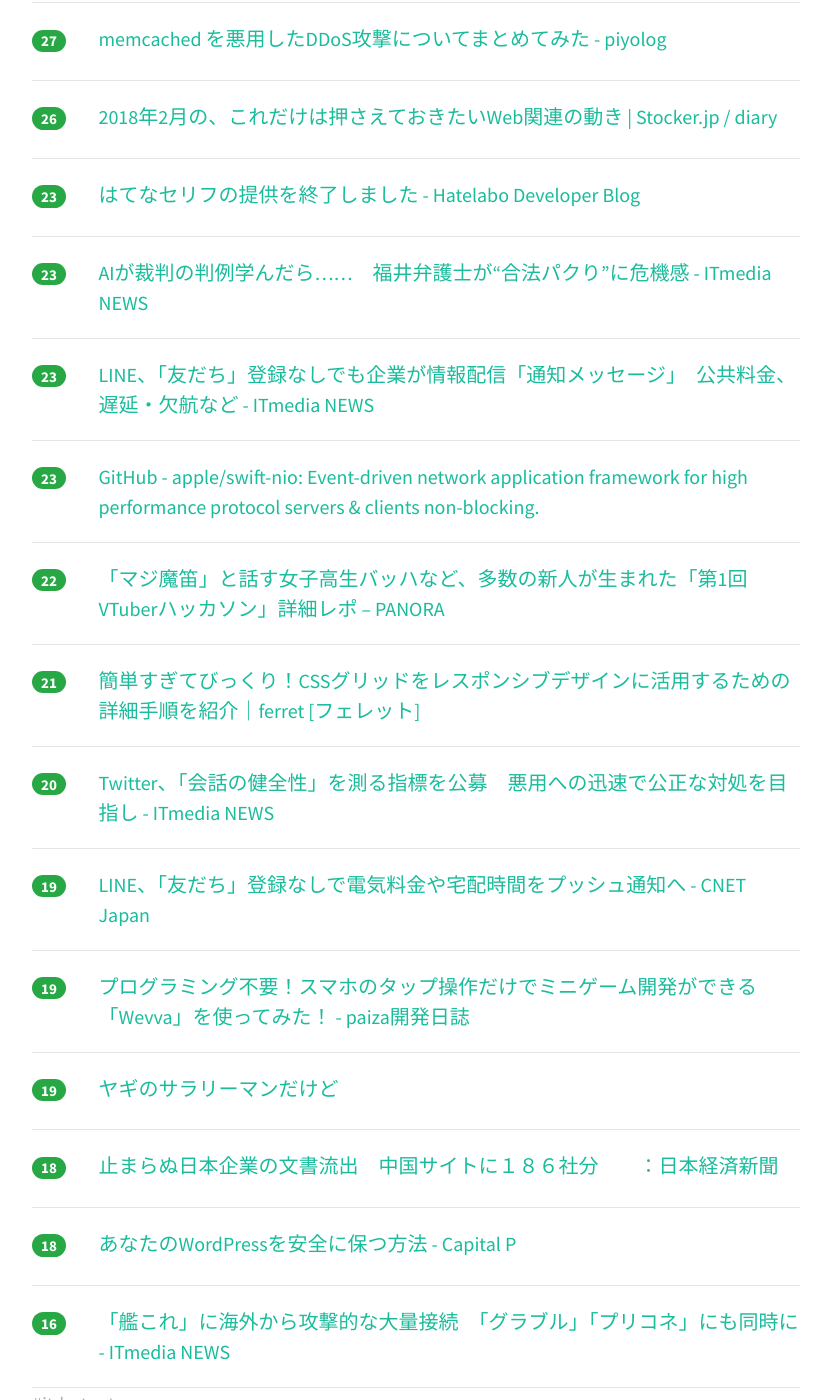
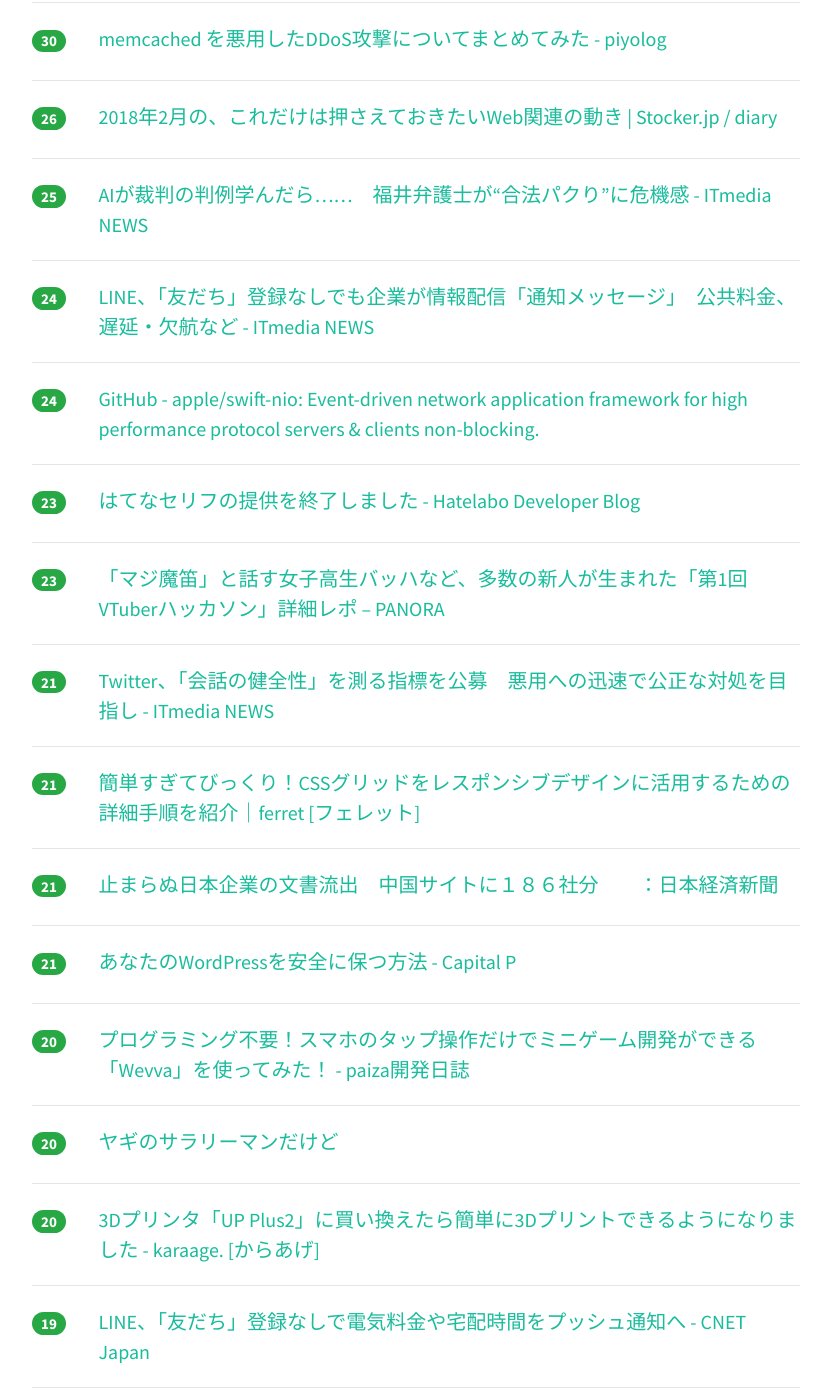
Before and after one commit to yatta47/hatena-matome-site, a Jekyll site: the page built from _posts/2018-03-02-hatena.md, in a window 1280 px wide and 1400 px high, scrolled down 2402 px. Shown: the whole window, without its empty margins (224-1052 px from the left). Built offline with Jekyll 4.4.1, drawn with Linux system fonts in a browser that asks for light colours; nearby versions of some CDN libraries; some of the changed text lies outside the part shown.

Commit message:
Updated 2018-03-02

```diff
--- a/_posts/2018-03-02-hatena.md
+++ b/_posts/2018-03-02-hatena.md
@@ -1,54 +1,59 @@
 ---
 layout: post
 title:  "2018-03-02 はてぶIT"
-date:   2018-03-02 16:03:17
+date:   2018-03-02 17:03:58
 tags: [it-hotentry]
 ---
-37 件のデータあり
+39 件のデータあり
 
 <hr><div class="row">
-<div class="col-1"><span class="badge badge-pill badge-success h2">207</span></div>
+<div class="col-1"><span class="badge badge-pill badge-success h2">228</span></div>
 <div class="col-11"><a href='http://www.itmedia.co.jp/news/articles/1803/02/news058.html' target='_blank'>Dropbox、Googleとの提携で「G Suite」を年内統合へ - ITmedia NEWS</a></div>
 </div>
 <hr>
 <div class="row">
-<div class="col-1"><span class="badge badge-pill badge-success h2">190</span></div>
+<div class="col-1"><span class="badge badge-pill badge-success h2">204</span></div>
+<div class="col-11"><a href='http://mhlyc.hatenablog.com/entry/2018/03/01/235923' target='_blank'>転職挫折しました（SIer QA→Webエンジニア） - mhlyc -presentation</a></div>
+</div>
+<hr>
+<div class="row">
+<div class="col-1"><span class="badge badge-pill badge-success h2">200</span></div>
 <div class="col-11"><a href='http://techlife.cookpad.com/entry/2018/03/02/000000' target='_blank'>Nginxへの変更に伴うリバースプロキシのテストの改善 - クックパッド開発者ブログ</a></div>
 </div>
 <hr>
 <div class="row">
-<div class="col-1"><span class="badge badge-pill badge-success h2">175</span></div>
-<div class="col-11"><a href='http://mhlyc.hatenablog.com/entry/2018/03/01/235923' target='_blank'>転職挫折しました（SIer QA→Webエンジニア） - mhlyc -presentation</a></div>
+<div class="col-1"><span class="badge badge-pill badge-success h2">162</span></div>
+<div class="col-11"><a href='https://note.mu/mizchi/n/n53d0b34b25ac' target='_blank'>Flutter感想｜mizchi｜note</a></div>
 </div>
 <hr>
 <div class="row">
 <div class="col-1"><span class="badge badge-pill badge-success h2">158</span></div>
-<div class="col-11"><a href='https://note.mu/mizchi/n/n53d0b34b25ac' target='_blank'>Flutter感想｜mizchi｜note</a></div>
+<div class="col-11"><a href='https://qiita.com/siy1121/items/f01167186a6677c22435' target='_blank'>イマドキなAndroid音楽プレーヤーの作り方 - Qiita</a></div>
 </div>
 <hr>
 <div class="row">
-<div class="col-1"><span class="badge badge-pill badge-success h2">151</span></div>
+<div class="col-1"><span class="badge badge-pill badge-success h2">153</span></div>
 <div class="col-11"><a href='http://www.publickey1.jp/blog/18/ubuntuwindowsubuntu.html' target='_blank'>マイクロソフト、仮想マシン上のUbuntuへWindowsからコピー＆ペースト、Ubuntuからローカルドライブへのアクセスなど可能に － Publickey</a></div>
 </div>
 <hr>
 <div class="row">
-<div class="col-1"><span class="badge badge-pill badge-success h2">138</span></div>
-<div class="col-11"><a href='https://qiita.com/siy1121/items/f01167186a6677c22435' target='_blank'>イマドキなAndroid音楽プレーヤーの作り方 - Qiita</a></div>
-</div>
-<hr>
-<div class="row">
-<div class="col-1"><span class="badge badge-pill badge-success h2">102</span></div>
+<div class="col-1"><span class="badge badge-pill badge-success h2">122</span></div>
 <div class="col-11"><a href='http://coliss.com/articles/build-websites/operation/css/absolute-centering-with-css.html' target='_blank'>[CSS]要素を天地左右の中央に配置、最近主流になっている実装方法のまとめ | コリス</a></div>
 </div>
 <hr>
 <div class="row">
-<div class="col-1"><span class="badge badge-pill badge-success h2">62</span></div>
+<div class="col-1"><span class="badge badge-pill badge-success h2">77</span></div>
 <div class="col-11"><a href='http://www.itmedia.co.jp/news/articles/1803/02/news065.html' target='_blank'>GitHubに過去最大級のDDoS攻撃　Akamaiの協力により約8分で復旧 - ITmedia NEWS</a></div>
 </div>
 <hr>
 <div class="row">
-<div class="col-1"><span class="badge badge-pill badge-success h2">53</span></div>
+<div class="col-1"><span class="badge badge-pill badge-success h2">77</span></div>
 <div class="col-11"><a href='https://note.mu/najeira/n/n8924408dd07b' target='_blank'>Android / iOS アプリの開発にクロスプラットフォームの Flutter を実戦投入した｜najeira｜note</a></div>
+</div>
+<hr>
+<div class="row">
+<div class="col-1"><span class="badge badge-pill badge-success h2">49</span></div>
+<div class="col-11"><a href='https://www.pixiv.co.jp/news/recruit/article/6104/' target='_blank'>プログラミング言語Rubyのコアコミッター・中村宇作氏を採用しRuby開発とImageFlux開発を加速します｜ピクシブ株式会社</a></div>
 </div>
 <hr>
 <div class="row">
@@ -57,38 +62,48 @@ tags: [it-hotentry]
 </div>
 <hr>
 <div class="row">
+<div class="col-1"><span class="badge badge-pill badge-success h2">43</span></div>
+<div class="col-11"><a href='https://navi.dropbox.jp/business-idea' target='_blank'>今あるものを組み合わせてビジネスのアイデアを生み出すポイント３つ</a></div>
+</div>
+<hr>
+<div class="row">
 <div class="col-1"><span class="badge badge-pill badge-success h2">41</span></div>
 <div class="col-11"><a href='https://spring.io/blog/2018/03/01/spring-boot-2-0-goes-ga' target='_blank'>Spring Boot 2.0 goes GA</a></div>
 </div>
 <hr>
 <div class="row">
-<div class="col-1"><span class="badge badge-pill badge-success h2">39</span></div>
+<div class="col-1"><span class="badge badge-pill badge-success h2">41</span></div>
 <div class="col-11"><a href='https://qiita.com/tomboyboy/items/fd12a82f0bbe79365438' target='_blank'>強化学習の基本 Qラーニングを直観的に理解するためのアニメーションによる可視化 - Qiita</a></div>
 </div>
 <hr>
 <div class="row">
-<div class="col-1"><span class="badge badge-pill badge-success h2">38</span></div>
+<div class="col-1"><span class="badge badge-pill badge-success h2">40</span></div>
+<div class="col-11"><a href='http://tech.nikkeibp.co.jp/atcl/nxt/news/18/00296/' target='_blank'>Firefoxが政府認証基盤のルート証明書を認めず、「ユーザーのセキュリティを害する」 | 日経 xTECH（クロステック）</a></div>
+</div>
+<hr>
+<div class="row">
+<div class="col-1"><span class="badge badge-pill badge-success h2">39</span></div>
 <div class="col-11"><a href='https://gigazine.net/news/20180301-windows-on-blackboard/' target='_blank'>黒板に手描きでWindowsを再現してコンピューターなしでコンピューターを教えるアフリカの熱血教師 - GIGAZINE</a></div>
 </div>
 <hr>
 <div class="row">
 <div class="col-1"><span class="badge badge-pill badge-success h2">37</span></div>
-<div class="col-11"><a href='http://tech.nikkeibp.co.jp/atcl/nxt/news/18/00296/' target='_blank'>Firefoxが政府認証基盤のルート証明書を認めず、「ユーザーのセキュリティを害する」 | 日経 xTECH（クロステック）</a></div>
-</div>
-<hr>
-<div class="row">
-<div class="col-1"><span class="badge badge-pill badge-success h2">36</span></div>
 <div class="col-11"><a href='http://h3poteto.hatenablog.com/entry/2018/03/01/161854' target='_blank'>株式会社クラウドワークスを退職する - PartyIX</a></div>
 </div>
 <hr>
 <div class="row">
-<div class="col-1"><span class="badge badge-pill badge-success h2">34</span></div>
+<div class="col-1"><span class="badge badge-pill badge-success h2">35</span></div>
 <div class="col-11"><a href='https://service.plan-b.co.jp/blog/creative/9935/' target='_blank'>サイトクオリティを落とさないためのWEBデザイナーがすべき「思いやり」の話 | Pinto!</a></div>
 </div>
 <hr>
 <div class="row">
 <div class="col-1"><span class="badge badge-pill badge-success h2">34</span></div>
-<div class="col-11"><a href='https://navi.dropbox.jp/business-idea' target='_blank'>今あるものを組み合わせてビジネスのアイデアを生み出すポイント３つ</a></div>
+<div class="col-11"><a href='https://qiita.com/mod_poppo/items/a4bbed44ccfa59740f32' target='_blank'>「型」のお気持ち　〜　「型なし」と「動的型」って同じ？違う？ - Qiita</a></div>
+</div>
+<hr>
+<div class="row">
+<div class="col-1"><span class="badge badge-pill badge-success h2">33</span></div>
+<div class="col-11"><a href='http://business.nikkeibp.co.jp/atcl/report/15/110879/030100787/' target='_blank'>「Zaif」が仮想通貨流出の被害者に補償方針通知：日経ビジネスオンライン</a></div>
 </div>
 <hr>
 <div class="row">
@@ -97,27 +112,12 @@ tags: [it-hotentry]
 </div>
 <hr>
 <div class="row">
-<div class="col-1"><span class="badge badge-pill badge-success h2">31</span></div>
-<div class="col-11"><a href='http://business.nikkeibp.co.jp/atcl/report/15/110879/030100787/' target='_blank'>「Zaif」が仮想通貨流出の被害者に補償方針通知：日経ビジネスオンライン</a></div>
-</div>
-<hr>
-<div class="row">
-<div class="col-1"><span class="badge badge-pill badge-success h2">31</span></div>
-<div class="col-11"><a href='https://qiita.com/mod_poppo/items/a4bbed44ccfa59740f32' target='_blank'>「型」のお気持ち　〜　「型なし」と「動的型」って同じ？違う？ - Qiita</a></div>
-</div>
-<hr>
-<div class="row">
-<div class="col-1"><span class="badge badge-pill badge-success h2">29</span></div>
+<div class="col-1"><span class="badge badge-pill badge-success h2">30</span></div>
 <div class="col-11"><a href='https://togetter.com/li/1204146' target='_blank'>入社一年で転職した友人『嫌なことがあったらまた辞めればいいやくらいのスタンスで仕事に挑んでるからめちゃくちゃ気が楽だし、残機が増えた気分』 - Togetter</a></div>
 </div>
 <hr>
 <div class="row">
-<div class="col-1"><span class="badge badge-pill badge-success h2">29</span></div>
-<div class="col-11"><a href='https://www.pixiv.co.jp/news/recruit/article/6104/' target='_blank'>プログラミング言語Rubyのコアコミッター・中村宇作氏を採用しRuby開発とImageFlux開発を加速します｜ピクシブ株式会社</a></div>
-</div>
-<hr>
-<div class="row">
-<div class="col-1"><span class="badge badge-pill badge-success h2">27</span></div>
+<div class="col-1"><span class="badge badge-pill badge-success h2">30</span></div>
 <div class="col-11"><a href='http://d.hatena.ne.jp/Kango/20180301/1519939259' target='_blank'>memcached を悪用したDDoS攻撃についてまとめてみた - piyolog</a></div>
 </div>
 <hr>
@@ -127,28 +127,33 @@ tags: [it-hotentry]
 </div>
 <hr>
 <div class="row">
+<div class="col-1"><span class="badge badge-pill badge-success h2">25</span></div>
+<div class="col-11"><a href='http://www.itmedia.co.jp/news/articles/1803/01/news095.html' target='_blank'>AIが裁判の判例学んだら……　福井弁護士が“合法パクり”に危機感 - ITmedia NEWS</a></div>
+</div>
+<hr>
+<div class="row">
+<div class="col-1"><span class="badge badge-pill badge-success h2">24</span></div>
+<div class="col-11"><a href='http://www.itmedia.co.jp/news/articles/1803/01/news142.html' target='_blank'>LINE、「友だち」登録なしでも企業が情報配信「通知メッセージ」　公共料金、遅延・欠航など - ITmedia NEWS</a></div>
+</div>
+<hr>
+<div class="row">
+<div class="col-1"><span class="badge badge-pill badge-success h2">24</span></div>
+<div class="col-11"><a href='https://github.com/apple/swift-nio' target='_blank'>GitHub - apple/swift-nio: Event-driven network application framework for high performance protocol servers & clients non-blocking.</a></div>
+</div>
+<hr>
+<div class="row">
 <div class="col-1"><span class="badge badge-pill badge-success h2">23</span></div>
 <div class="col-11"><a href='http://labo.hatenastaff.com/entry/serif-closed' target='_blank'>はてなセリフの提供を終了しました - Hatelabo Developer Blog</a></div>
 </div>
 <hr>
 <div class="row">
 <div class="col-1"><span class="badge badge-pill badge-success h2">23</span></div>
-<div class="col-11"><a href='http://www.itmedia.co.jp/news/articles/1803/01/news095.html' target='_blank'>AIが裁判の判例学んだら……　福井弁護士が“合法パクり”に危機感 - ITmedia NEWS</a></div>
+<div class="col-11"><a href='http://panora.tokyo/54578/' target='_blank'>「マジ魔笛」と話す女子高生バッハなど、多数の新人が生まれた「第1回 VTuberハッカソン」詳細レポ – PANORA</a></div>
 </div>
 <hr>
 <div class="row">
-<div class="col-1"><span class="badge badge-pill badge-success h2">23</span></div>
-<div class="col-11"><a href='http://www.itmedia.co.jp/news/articles/1803/01/news142.html' target='_blank'>LINE、「友だち」登録なしでも企業が情報配信「通知メッセージ」　公共料金、遅延・欠航など - ITmedia NEWS</a></div>
-</div>
-<hr>
-<div class="row">
-<div class="col-1"><span class="badge badge-pill badge-success h2">23</span></div>
-<div class="col-11"><a href='https://github.com/apple/swift-nio' target='_blank'>GitHub - apple/swift-nio: Event-driven network application framework for high performance protocol servers & clients non-blocking.</a></div>
-</div>
-<hr>
-<div class="row">
-<div class="col-1"><span class="badge badge-pill badge-success h2">22</span></div>
-<div class="col-11"><a href='http://panora.tokyo/54578/' target='_blank'>「マジ魔笛」と話す女子高生バッハなど、多数の新人が生まれた「第1回 VTuberハッカソン」詳細レポ – PANORA</a></div>
+<div class="col-1"><span class="badge badge-pill badge-success h2">21</span></div>
+<div class="col-11"><a href='http://www.itmedia.co.jp/news/articles/1803/02/news052.html' target='_blank'>Twitter、「会話の健全性」を測る指標を公募　悪用への迅速で公正な対処を目指し - ITmedia NEWS</a></div>
 </div>
 <hr>
 <div class="row">
@@ -157,8 +162,28 @@ tags: [it-hotentry]
 </div>
 <hr>
 <div class="row">
+<div class="col-1"><span class="badge badge-pill badge-success h2">21</span></div>
+<div class="col-11"><a href='https://www.nikkei.com/article/DGXMZO27564530R00C18A3CR8000/' target='_blank'>止まらぬ日本企業の文書流出　中国サイトに１８６社分　　：日本経済新聞</a></div>
+</div>
+<hr>
+<div class="row">
+<div class="col-1"><span class="badge badge-pill badge-success h2">21</span></div>
+<div class="col-11"><a href='https://capitalp.jp/2018/03/02/wordpress-security/' target='_blank'>あなたのWordPressを安全に保つ方法 - Capital P</a></div>
+</div>
+<hr>
+<div class="row">
 <div class="col-1"><span class="badge badge-pill badge-success h2">20</span></div>
-<div class="col-11"><a href='http://www.itmedia.co.jp/news/articles/1803/02/news052.html' target='_blank'>Twitter、「会話の健全性」を測る指標を公募　悪用への迅速で公正な対処を目指し - ITmedia NEWS</a></div>
+<div class="col-11"><a href='http://paiza.hatenablog.com/entry/2018/03/01/%E3%83%97%E3%83%AD%E3%82%B0%E3%83%A9%E3%83%9F%E3%83%B3%E3%82%B0%E4%B8%8D%E8%A6%81%EF%BC%81%E3%82%B9%E3%83%9E%E3%83%9B%E3%81%AE%E3%82%BF%E3%83%83%E3%83%97%E6%93%8D%E4%BD%9C%E3%81%A0%E3%81%91%E3%81%A7' target='_blank'>プログラミング不要！スマホのタップ操作だけでミニゲーム開発ができる「Wevva」を使ってみた！ - paiza開発日誌</a></div>
+</div>
+<hr>
+<div class="row">
+<div class="col-1"><span class="badge badge-pill badge-success h2">20</span></div>
+<div class="col-11"><a href='https://anond.hatelabo.jp/20180302043932' target='_blank'>ヤギのサラリーマンだけど</a></div>
+</div>
+<hr>
+<div class="row">
+<div class="col-1"><span class="badge badge-pill badge-success h2">20</span></div>
+<div class="col-11"><a href='http://karaage.hatenadiary.jp/entry/2018/03/02/073000' target='_blank'>3Dプリンタ「UP Plus2」に買い換えたら簡単に3Dプリントできるようになりました - karaage. [からあげ]</a></div>
 </div>
 <hr>
 <div class="row">
@@ -167,27 +192,12 @@ tags: [it-hotentry]
 </div>
 <hr>
 <div class="row">
-<div class="col-1"><span class="badge badge-pill badge-success h2">19</span></div>
-<div class="col-11"><a href='http://paiza.hatenablog.com/entry/2018/03/01/%E3%83%97%E3%83%AD%E3%82%B0%E3%83%A9%E3%83%9F%E3%83%B3%E3%82%B0%E4%B8%8D%E8%A6%81%EF%BC%81%E3%82%B9%E3%83%9E%E3%83%9B%E3%81%AE%E3%82%BF%E3%83%83%E3%83%97%E6%93%8D%E4%BD%9C%E3%81%A0%E3%81%91%E3%81%A7' target='_blank'>プログラミング不要！スマホのタップ操作だけでミニゲーム開発ができる「Wevva」を使ってみた！ - paiza開発日誌</a></div>
-</div>
-<hr>
-<div class="row">
-<div class="col-1"><span class="badge badge-pill badge-success h2">19</span></div>
-<div class="col-11"><a href='https://anond.hatelabo.jp/20180302043932' target='_blank'>ヤギのサラリーマンだけど</a></div>
-</div>
-<hr>
-<div class="row">
 <div class="col-1"><span class="badge badge-pill badge-success h2">18</span></div>
-<div class="col-11"><a href='https://www.nikkei.com/article/DGXMZO27564530R00C18A3CR8000/' target='_blank'>止まらぬ日本企業の文書流出　中国サイトに１８６社分　　：日本経済新聞</a></div>
-</div>
-<hr>
-<div class="row">
-<div class="col-1"><span class="badge badge-pill badge-success h2">18</span></div>
-<div class="col-11"><a href='https://capitalp.jp/2018/03/02/wordpress-security/' target='_blank'>あなたのWordPressを安全に保つ方法 - Capital P</a></div>
+<div class="col-11"><a href='http://www.itmedia.co.jp/news/articles/1803/02/news057.html' target='_blank'>「艦これ」に海外から攻撃的な大量接続　「グラブル」「プリコネ」にも同時に - ITmedia NEWS</a></div>
 </div>
 <hr>
 <div class="row">
 <div class="col-1"><span class="badge badge-pill badge-success h2">16</span></div>
-<div class="col-11"><a href='http://www.itmedia.co.jp/news/articles/1803/02/news057.html' target='_blank'>「艦これ」に海外から攻撃的な大量接続　「グラブル」「プリコネ」にも同時に - ITmedia NEWS</a></div>
+<div class="col-11"><a href='http://mako-wis.hatenablog.com/entry/2018/03/01/212438' target='_blank'>朝会をやめた話 - makoラボ</a></div>
 </div>
 <hr>
```
